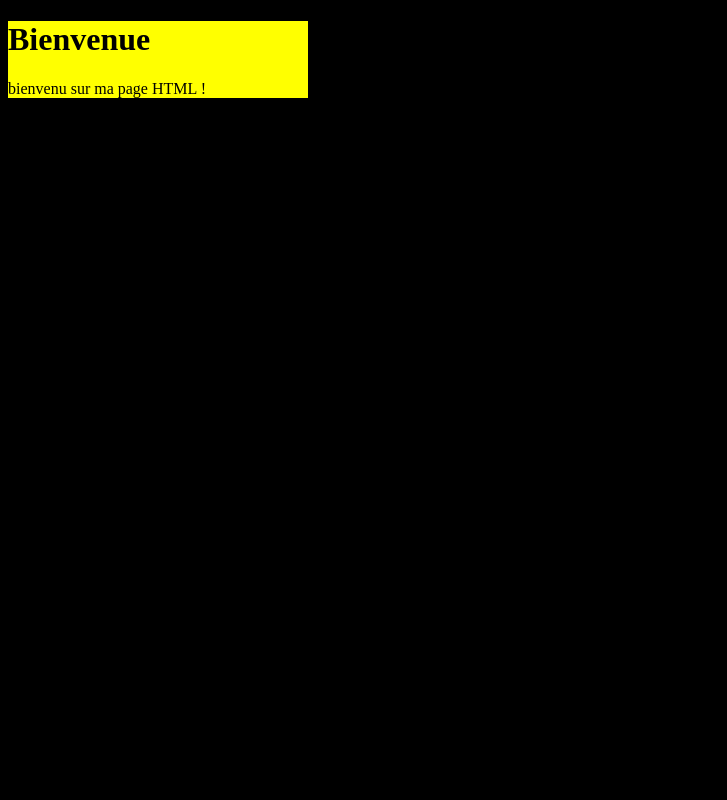
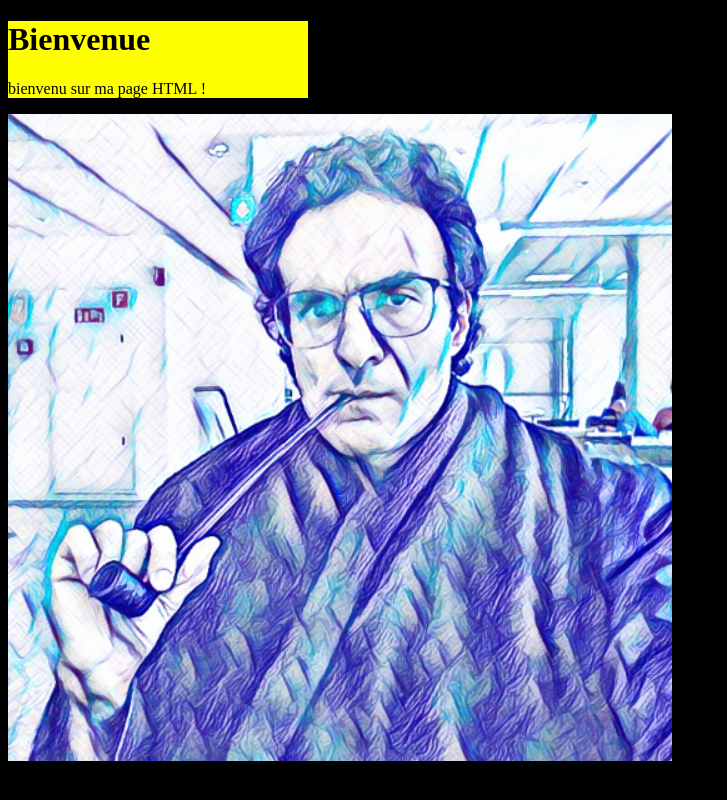
Before and after one commit to EhsanHajiani/EhsanHajiani.github.io, a plain HTML site: page EhsanH.html in a window 1280 px wide. Shown: the whole page, without its empty margins (0-727 px from the left). Drawn offline with Linux system fonts and the light colour scheme.

Commit message:
Update EhsanH.html

```diff
--- a/EhsanH.html
+++ b/EhsanH.html
@@ -23,6 +23,8 @@
         <h1>Bienvenue</h1>
         <p>bienvenu sur ma page HTML !</p>
     </div>
+    <img src="Cattura.PNG" alt="Ehsan">
+
 </body>
 
 </html>
```
